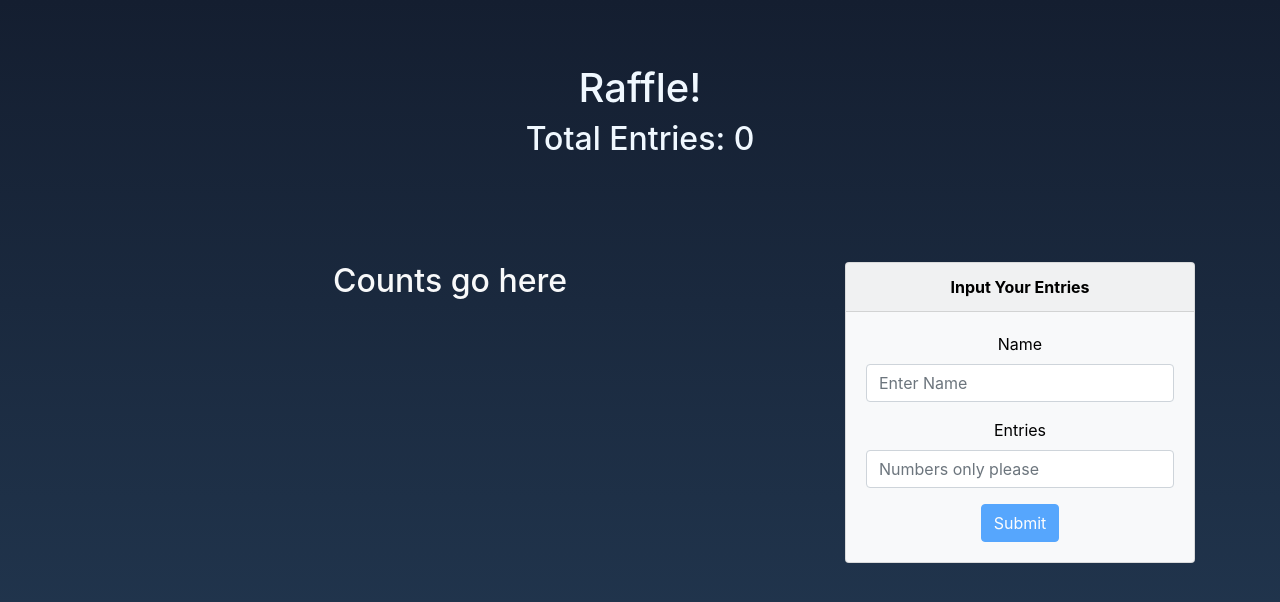
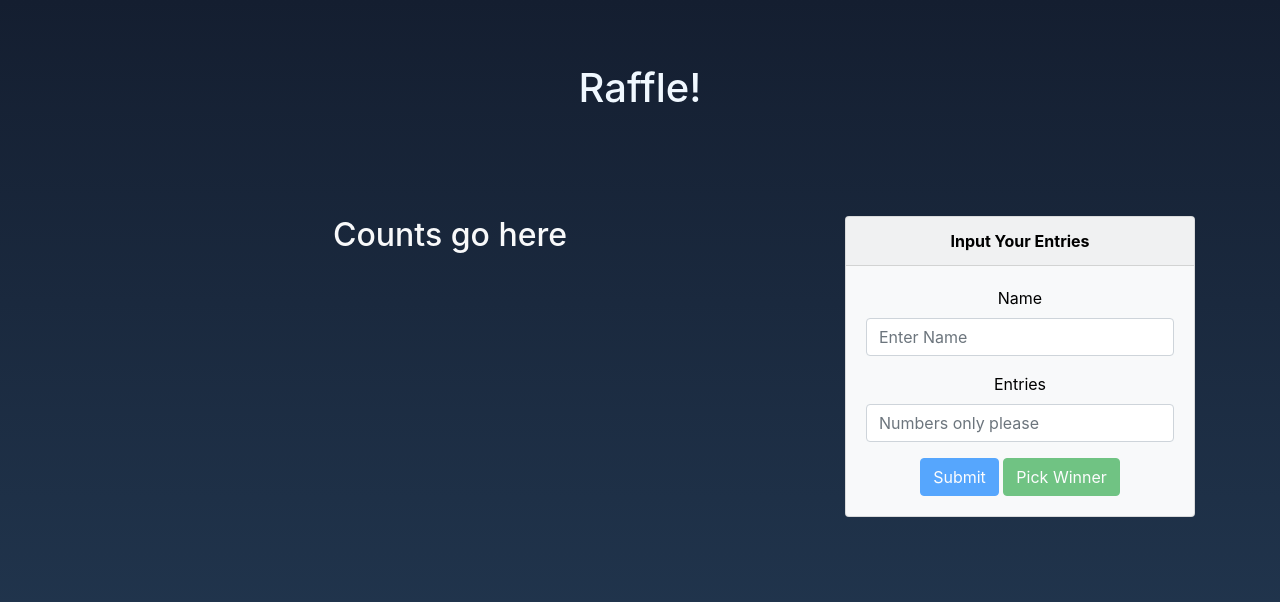
Before and after one commit to jhadev/raffle-v2, a Svelte app: page / in a window 1280 px wide. Shown: the top 602 px of the page. Built offline with nearby package versions, Linux system fonts and the light colour scheme.

Commit message:
added logic to picker winner

```diff
--- a/src/App.svelte
+++ b/src/App.svelte
@@ -10,7 +10,8 @@
   let raffle = [];
   let name = "";
   let entries = "";
-
+  let winner = "";
+  let winnerDisabled = false;
   // reactive declaration to count names in raffle array whenever it changes
   // possibly can add to this to do more.
   $: count = countEntrants(raffle);
@@ -50,12 +51,10 @@
         entries = value;
         break;
     }
-    console.log(name, entries);
   };
 
   const onSubmit = () => {
     const raffleClone = [...raffle];
-    console.log("clicked");
     const newName = `${name},`;
     const repeatedName = newName.repeat(entries);
     const fullEntry = repeatedName.slice(0, -1).split(",");
@@ -65,10 +64,8 @@
     fullEntry.forEach(entry => {
       raffleClone.push(entry);
     });
-
     // trigger a render
     raffle = randomize(raffleClone);
-    console.log(raffle, name, entries);
     // revert variables to initial state
     name = "";
     entries = "";
@@ -79,7 +76,27 @@
     raffle = raffle.filter(entrant => entrant !== id);
   };
 
-  console.log(raffle, name, entries);
+  const getRandomInt = (min, max) => {
+    return Math.floor(Math.random() * (max - min + 1)) + min;
+  };
+
+  const pickWinner = () => {
+    winnerDisabled = true;
+    const raffleClone = [...raffle];
+    const random = randomize(raffleClone);
+    const winningIndex = random[getRandomInt(0, random.length - 1)];
+    const interval = window.setInterval(() => {
+      const tickerRandom = random[getRandomInt(0, random.length - 1)];
+      winner = `<div class="badge badge-light">${tickerRandom}</div>`;
+      window.setTimeout(() => {
+        clearInterval(interval);
+      }, 5000);
+    }, 100);
+    setTimeout(() => {
+      winner = `<div class="badge badge-success">The winner is ${winningIndex}!</div>`;
+      winnerDisabled = false;
+    }, 5100);
+  };
 </script>
 
 <style>
@@ -94,12 +111,23 @@
     text-align: center;
     color: black;
   }
+
+  #winner {
+    font-size: 48px;
+  }
 </style>
 
 <Container>
   <Jumbotron textCenter>
     <h1>Raffle!</h1>
-    <h2>Total Entries: {raffle.length}</h2>
+    {#if raffle.length}
+      <h2>Total Entries: {raffle.length}</h2>
+    {/if}
+    {#if winner}
+      <div id="winner" class="text-center">
+        {@html winner}
+      </div>
+    {/if}
   </Jumbotron>
   <Row>
     <Column mobile={12} md={8}>
@@ -130,6 +158,12 @@
             class="btn btn-primary">
             Submit
           </button>
+          <button
+            disabled={raffle.length === 0 || winnerDisabled}
+            on:click={pickWinner}
+            class="btn btn-success">
+            Pick Winner
+          </button>
         </Card>
       </div>
     </Column>
```
